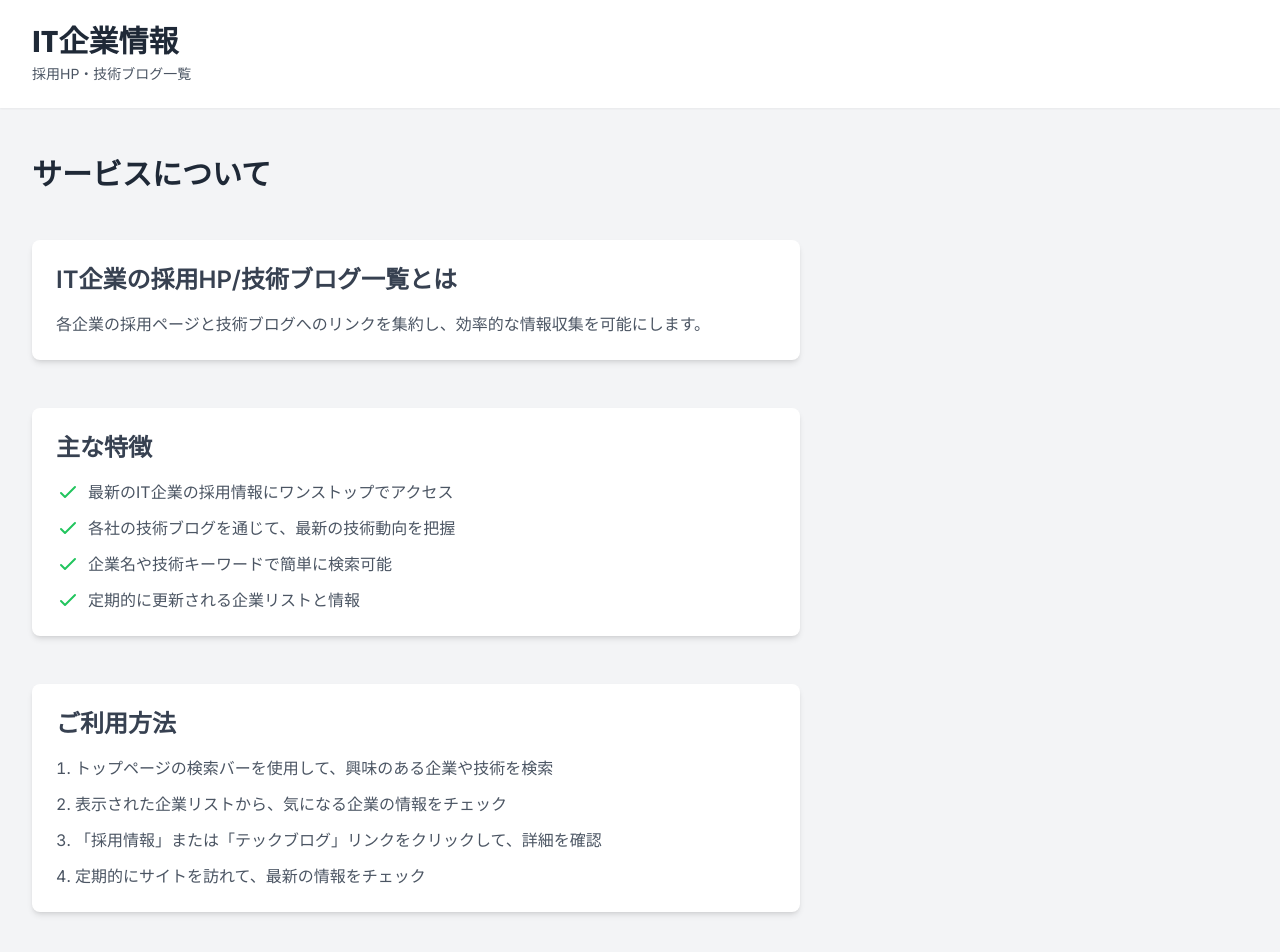
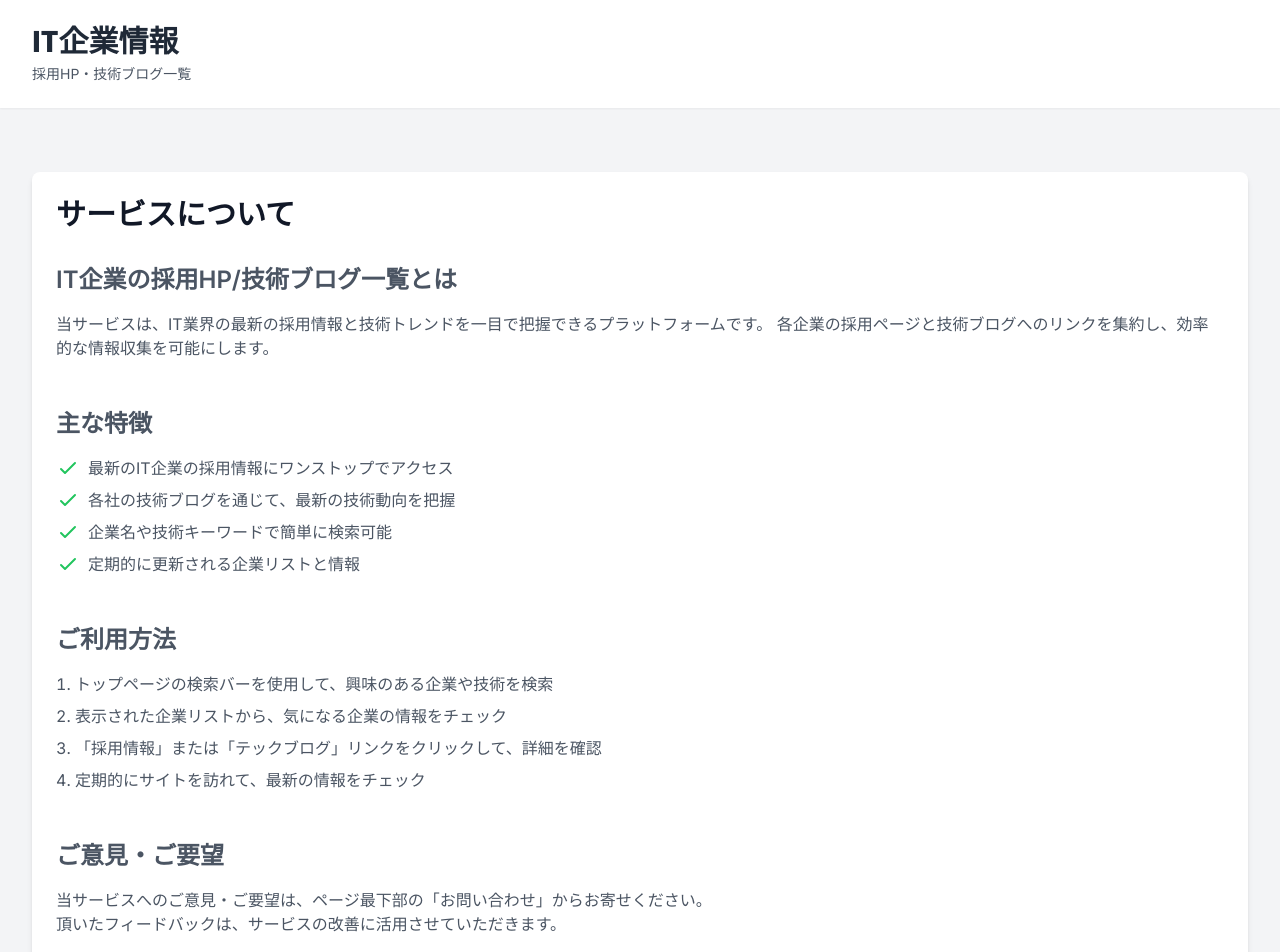
Before and after one commit to KotaNakamura96/tech-recruit-indexes, a Next.js app: page /about in a window 1280 px wide. Shown: the top 952 px of the page. Built offline with nearby package versions, Linux system fonts and the light colour scheme.

Commit message:
サービスについてのUI調整

```diff
--- a/src/app/about/layout.tsx
+++ /dev/null
@@ -1,17 +0,0 @@
-import type { Metadata } from 'next';
-
-export const metadata: Metadata = {
-    title: 'サービスについて | IT企業の採用HP/技術ブログ一覧',
-    description:
-        'IT企業の採用情報と技術ブログを簡単に見つけられるサービスの詳細説明ページです。',
-};
-
-const AboutLayout = ({ children }: { children: React.ReactNode }) => {
-    return (
-        <div className="container mx-auto">
-            <div className="max-w-3xl">{children}</div>
-        </div>
-    );
-};
-
-export default AboutLayout;
--- a/src/app/about/page.tsx
+++ b/src/app/about/page.tsx
@@ -1,38 +1,35 @@
 import Link from 'next/link';
 
-export default function AboutPage() {
+const AboutPage = () => {
     return (
-        <div className="py-4 space-y-12">
-            <h1 className="text-3xl font-bold mb-6 text-gray-800">
-                サービスについて
-            </h1>
-
-            <section className="bg-white rounded-lg shadow-md p-6">
-                <h2 className="text-2xl font-semibold mb-4 text-gray-700">
+        <div className="py-8">
+            <div className="bg-white rounded-lg shadow-md p-6">
+                <h1 className="text-3xl font-bold mb-8">サービスについて</h1>
+                <div className="space-y-12 text-gray-600">
+                    <div>
+                        <h2 className="text-2xl font-semibold mb-4">
                             IT企業の採用HP/技術ブログ一覧とは
                         </h2>
-                <p className="text-gray-600">
+                        <p>
+                            当サービスは、IT業界の最新の採用情報と技術トレンドを一目で把握できるプラットフォームです。
                             各企業の採用ページと技術ブログへのリンクを集約し、効率的な情報収集を可能にします。
                         </p>
-            </section>
+                    </div>
 
-            <section className="bg-white rounded-lg shadow-md p-6">
-                <h2 className="text-2xl font-semibold mb-4 text-gray-700">
+                    <div>
+                        <h2 className="text-2xl font-semibold mb-4">
                             主な特徴
                         </h2>
-                <ul className="space-y-3">
+                        <ul className="space-y-2">
                             {[
                                 '最新のIT企業の採用情報にワンストップでアクセス',
                                 '各社の技術ブログを通じて、最新の技術動向を把握',
                                 '企業名や技術キーワードで簡単に検索可能',
                                 '定期的に更新される企業リストと情報',
                             ].map((feature, index) => (
-                        <li
-                            key={index}
-                            className="flex items-center text-gray-600"
-                        >
+                                <li key={index} className="flex items-start">
                                     <svg
-                                className="w-6 h-6 mr-2 text-green-500"
+                                        className="w-6 h-6 mr-2 text-green-500 flex-shrink-0"
                                         fill="none"
                                         stroke="currentColor"
                                         viewBox="0 0 24 24"
@@ -49,26 +46,42 @@ export default function AboutPage() {
                                 </li>
                             ))}
                         </ul>
-            </section>
+                    </div>
 
-            <section className="bg-white rounded-lg shadow-md p-6">
-                <h2 className="text-2xl font-semibold mb-4 text-gray-700">
+                    <div>
+                        <h2 className="text-2xl font-semibold mb-4">
                             ご利用方法
                         </h2>
-                <ol className="list-decimal list-inside space-y-3">
-                    {[
-                        'トップページの検索バーを使用して、興味のある企業や技術を検索',
-                        '表示された企業リストから、気になる企業の情報をチェック',
-                        '「採用情報」または「テックブログ」リンクをクリックして、詳細を確認',
-                        '定期的にサイトを訪れて、最新の情報をチェック',
-                    ].map((step, index) => (
-                        <li key={index} className="text-gray-600">
-                            {step}
+                        <ol className="list-decimal list-inside space-y-2">
+                            <li>
+                                トップページの検索バーを使用して、興味のある企業や技術を検索
                             </li>
-                    ))}
+                            <li>
+                                表示された企業リストから、気になる企業の情報をチェック
+                            </li>
+                            <li>
+                                「採用情報」または「テックブログ」リンクをクリックして、詳細を確認
+                            </li>
+                            <li>
+                                定期的にサイトを訪れて、最新の情報をチェック
+                            </li>
                         </ol>
-            </section>
+                    </div>
 
+                    <div>
+                        <h2 className="text-2xl font-semibold mb-4">
+                            ご意見・ご要望
+                        </h2>
+                        <p>
+                            当サービスへのご意見・ご要望は、ページ最下部の「お問い合わせ」からお寄せください。
+                            <br />
+                            頂いたフィードバックは、サービスの改善に活用させていただきます。
+                        </p>
+                    </div>
+                </div>
+            </div>
+
+            <div className="mt-8">
                 <Link
                     href="/"
                     className="inline-block bg-blue-500 hover:bg-blue-600 text-white font-bold py-2 px-4 rounded"
@@ -76,5 +89,8 @@ export default function AboutPage() {
                     ← トップページに戻る
                 </Link>
             </div>
+        </div>
     );
-}
+};
+
+export default AboutPage;
```
Lines whose indentation alone changed are shown as unchanged.
